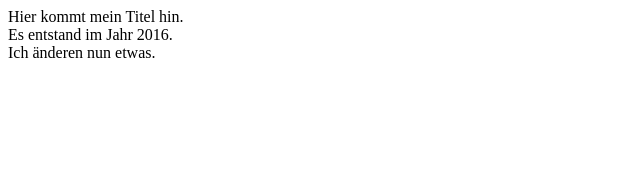
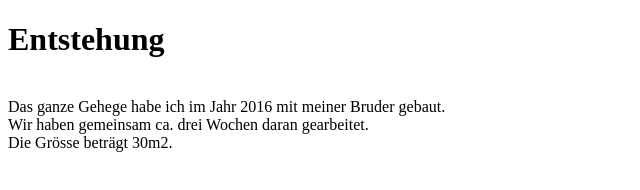
Before and after one commit to RaphaelSteger/Projekte_1_Semester_2025, a plain HTML site: page index.html in a window 1280 px wide. Shown: the whole page, without its empty margins (0-640 px from the left). Drawn offline with Linux system fonts and the light colour scheme.

Commit message:
änderung

```diff
--- a/index.html
+++ b/index.html
@@ -5,9 +5,14 @@
     <meta name="viewport" content="width=device-width, initial-scale=1.0">
     <title>Meine Schildkröten</title>
 </head>
-<body> Hier kommt mein Titel hin. <br>
-    Es entstand im Jahr 2016.<br>
-    Ich änderen nun etwas.
-
+<body>
+    <h1>Entstehung</h1>
+    <br>
+    Das ganze Gehege habe ich im Jahr 2016 mit meiner Bruder gebaut.
+    <br>
+    Wir haben gemeinsam ca. drei Wochen daran gearbeitet.
+    <br>
+    Die Grösse beträgt 30m2.
+    <br>
 </body>
 </html>
```
